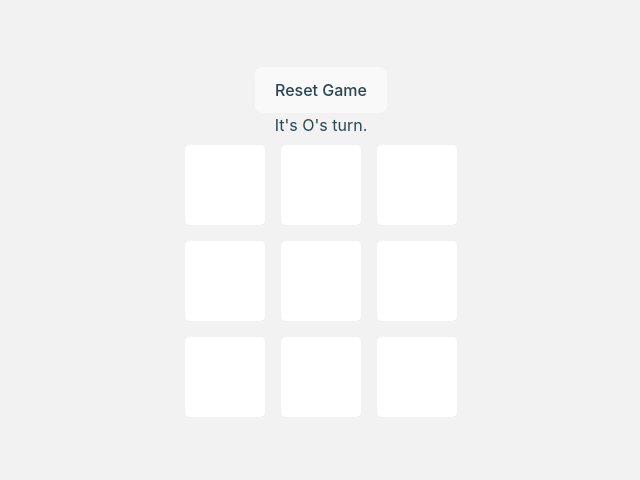
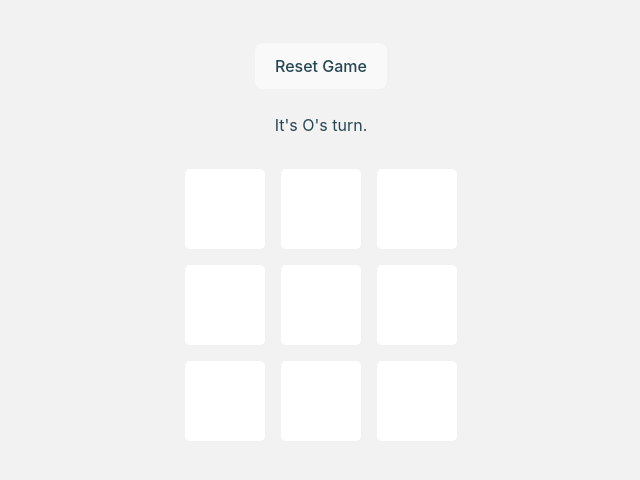
Before and after one commit to Arielcarv/ReactPractice, a React (Vite) app in the folder TicTacToe/: page / in a window 1280 px wide. Shown: the part 154-634 px from the top of the page, without its empty margins (319-959 px from the left). Built offline with nearby package versions, Linux system fonts and the light colour scheme.

Commit message:
style: written elements margin

```diff
--- a/TicTacToe/src/App.css
+++ b/TicTacToe/src/App.css
@@ -14,6 +14,10 @@
 
 .container > h1 {
   font-size: xx-large;
+}
+
+.container > h1, button, p {
+  margin-bottom: 1.5rem;
 }
 
 .board {
--- a/TicTacToe/src/App.tsx
+++ b/TicTacToe/src/App.tsx
@@ -82,6 +82,7 @@ function App() {
   };
 
   const resetGame = () => {
+    setTurn(() => (register[0] === "O" ? "X" : "O"));
     setRegister(() => ({}));
     setWinner(() => null);
     setTie(() => null);
```
